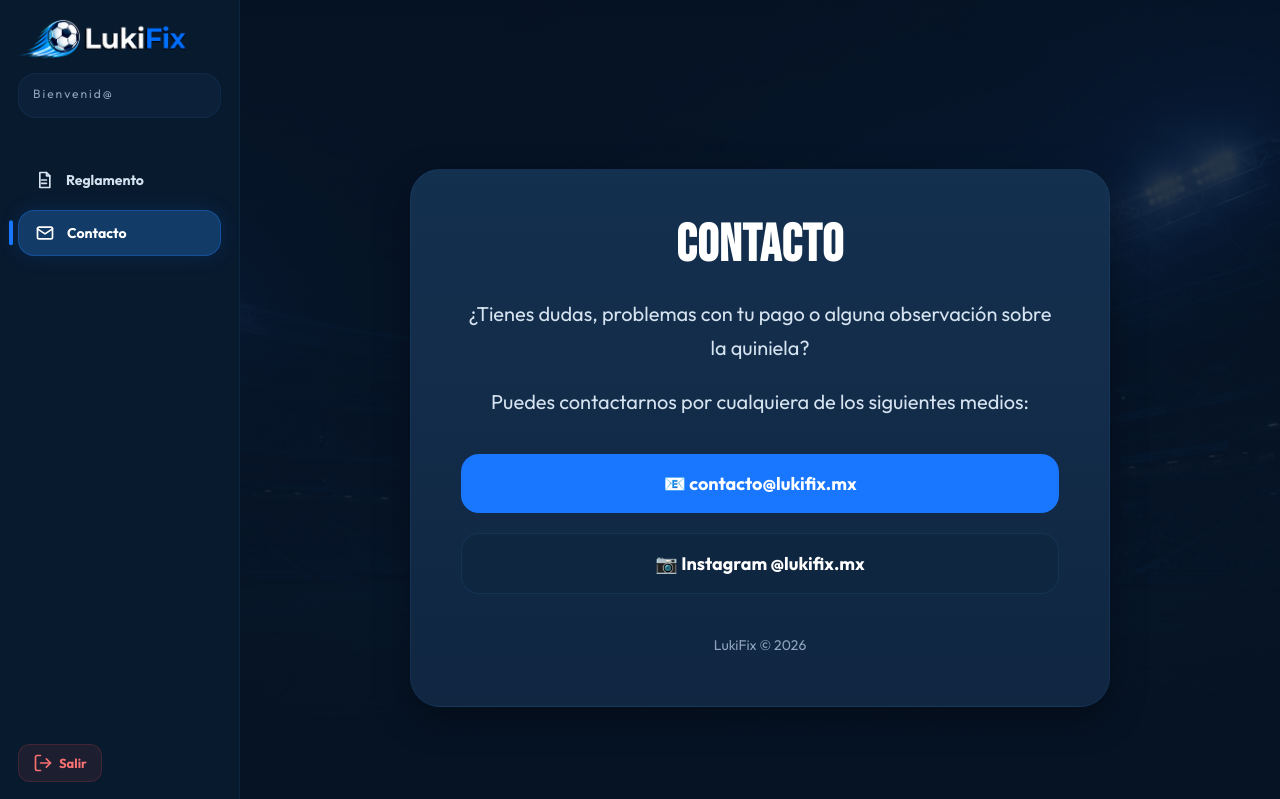
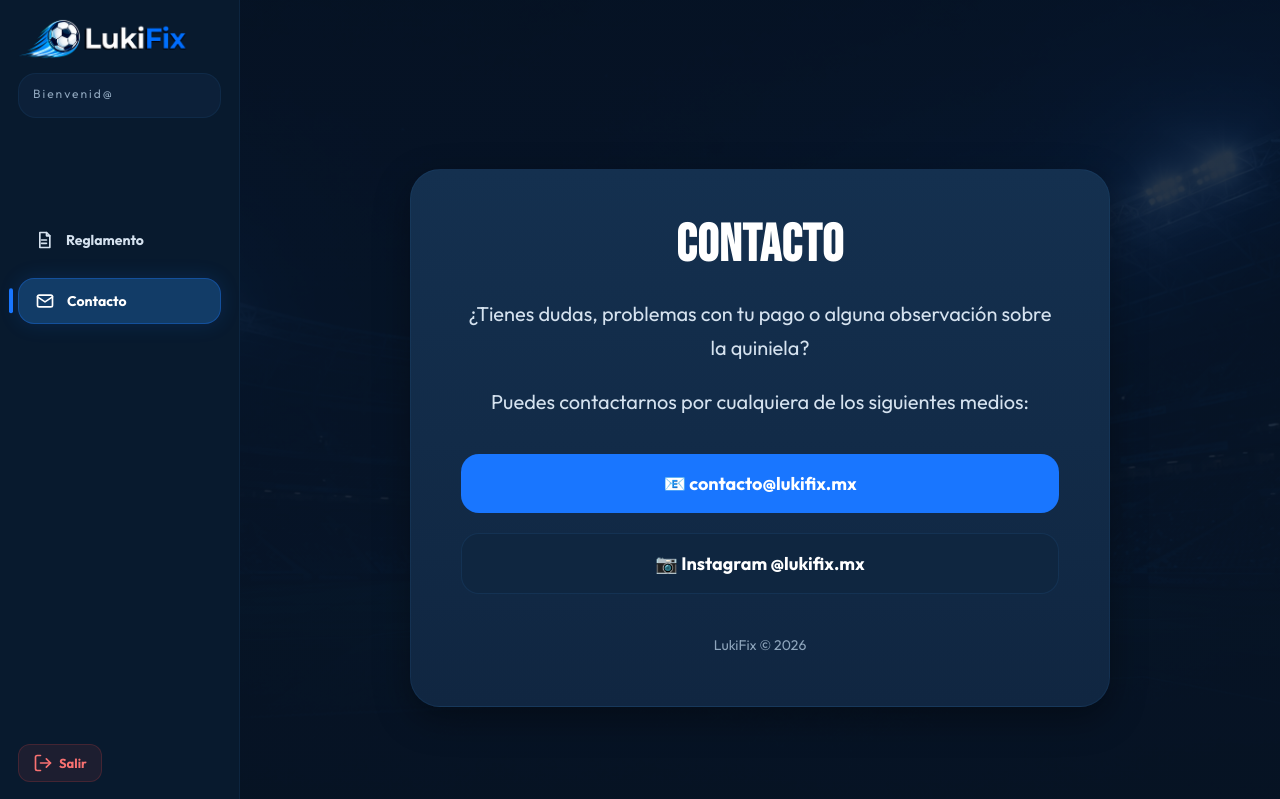
Before and after one commit to Darkial11/quiniela, a Django app: page /contacto/ in a window 1280 px wide. Shown: the top 799 px of the page. Run offline with Django 5.2, Linux system fonts and the light colour scheme; the visitor is signed in with stand-in values (Sample User, id 1); data that the repository does not hold is empty.

Commit message:
actualizacion menu dk

```diff
--- a/quiniela/static/css/sidebar.css
+++ b/quiniela/static/css/sidebar.css
@@ -83,8 +83,8 @@
 .sidebar-nav {
     display: flex;
     flex-direction: column;
-    gap: 8px;
-    margin-top: 40px;
+    gap: 16px;
+    margin-top: 100px;
 }
 
 .sidebar-nav a {
```
